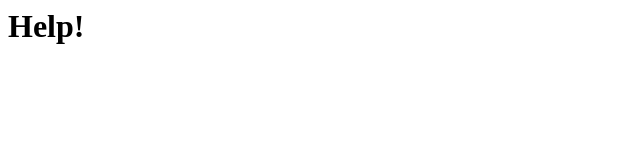
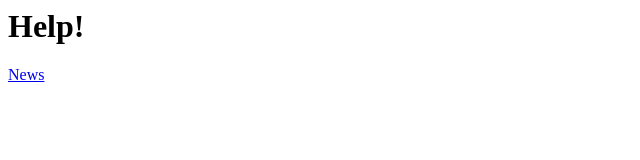
Before and after one commit to helen-31/StudBud, a plain HTML site: page test.html in a window 1280 px wide. Shown: the full height of the page, 0-640 px from the left. Drawn offline with Linux system fonts and the light colour scheme.

Commit message:
I added a hyperlink

```diff
--- a/test.html
+++ b/test.html
@@ -1,3 +1,4 @@
 <body>
     <h1>Help!</h1>
+    <a href="#news">News</a>
 </body>
```
